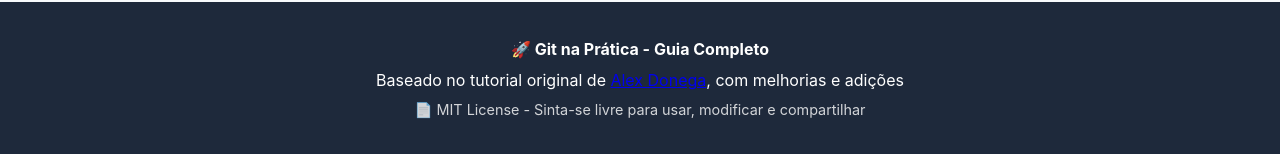
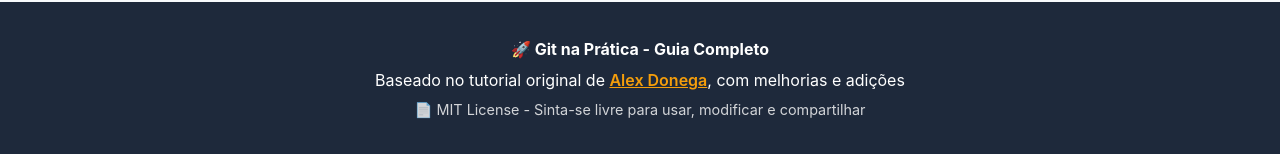
Before and after one commit to PauloNMZ/guia-git, a plain HTML site: page index.html in a window 1280 px wide. Shown: the part 931-1085 px from the top of the page. Drawn offline with Linux system fonts and the light colour scheme.

Commit message:
adicionei .footer-link com cor amarela (var(--color-accent)) e hover mais escuro.

```diff
--- a/index.html
+++ b/index.html
@@ -404,7 +404,7 @@
 
     <footer>
         <p><strong>🚀 Git na Prática - Guia Completo</strong></p>
-        <p>Baseado no tutorial original de <a href="https://share.note.sx/h3uzoo4t#YsSPMtDNbwgPkwydaYDTpegVtOEjgXcf9xCZfeSO67s" target="_blank" rel="noopener">Alex Donega</a>, com melhorias e adições</p>
+        <p>Baseado no tutorial original de <a class="footer-link" href="https://share.note.sx/h3uzoo4t#YsSPMtDNbwgPkwydaYDTpegVtOEjgXcf9xCZfeSO67s" target="_blank" rel="noopener">Alex Donega</a>, com melhorias e adições</p>
         <p class="license">📄 MIT License - Sinta-se livre para usar, modificar e compartilhar</p>
     </footer>
 
--- a/styles.css
+++ b/styles.css
@@ -391,6 +391,16 @@ footer p {
     margin: 5px 0;
 }
 
+.footer-link {
+    color: var(--color-accent);
+    font-weight: 600;
+    text-decoration: underline;
+}
+
+.footer-link:hover {
+    color: #d97706;
+}
+
 .license {
     font-size: 0.9rem;
     opacity: 0.8;
```
